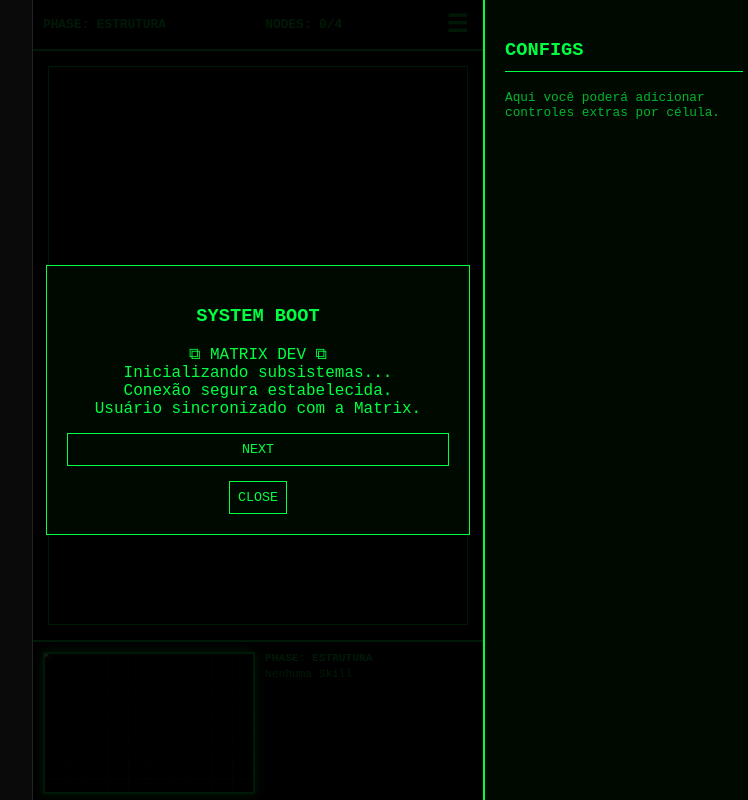
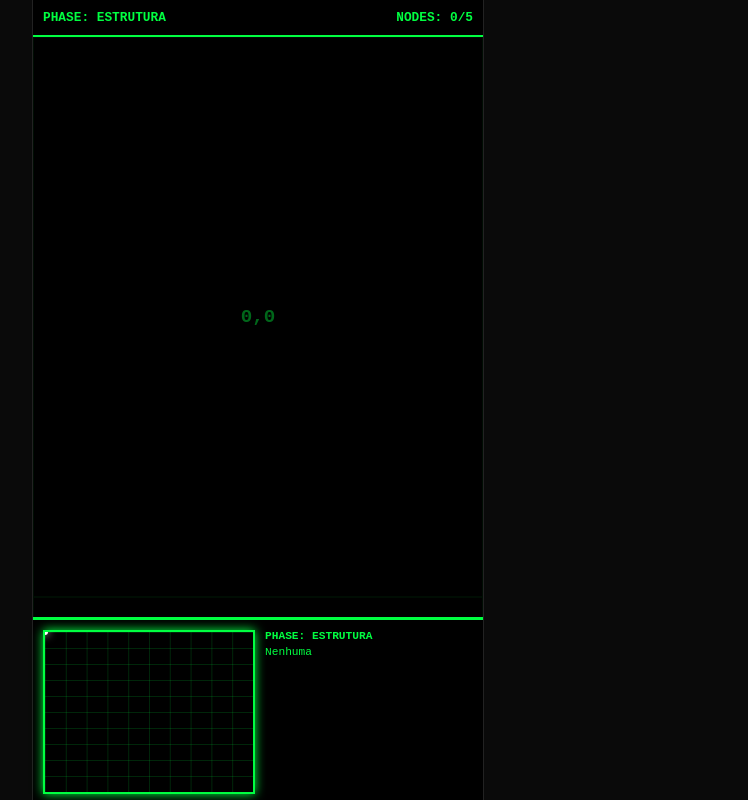
Before and after one commit to elvishuges/matrix-game, a plain HTML site: page index.html in a window 1280 px wide. Shown: the whole page, without its empty margins (382-1130 px from the left). Drawn offline with Linux system fonts and the light colour scheme.

Commit message:
hotfix: voltando ao commit anterior. correcao de bugs

```diff
--- a/index.html
+++ b/index.html
@@ -2,8 +2,10 @@
 <html lang="en">
   <head>
     <meta charset="UTF-8" />
-    <meta name="viewport" "content="width=device-width, initial-scale=1.0,
-    maximum-scale=1.0, user-scalable=no,viewport-fit=cover" />
+    <meta
+      name="viewport"
+      content="width=device-width, initial-scale=1.0, maximum-scale=1.0, user-scalable=no"
+    />
     <title>Matrix Dev Escape - Precision</title>
 
     <style>
@@ -33,8 +35,7 @@
       #mobile-container {
         width: 100%;
         max-width: var(--game-width);
-        height: 100dvh;
-        padding-bottom: env(safe-area-inset-bottom);
+        height: 100vh;
         background: var(--bg);
         display: flex;
         flex-direction: column;
@@ -43,61 +44,25 @@
         position: relative;
       }
 
-      /* MENU LATERAL ESTILO INSTAGRAM */
-      #side-menu {
-        position: absolute;
-        top: 0;
-        right: -280px; /* Escondido */
-        width: 280px;
-        height: 100%;
-        background: var(--modal-bg);
-        border-left: 2px solid var(--phase-color);
-        z-index: 200;
-        transition: right 0.3s ease;
-        padding: 20px;
-        box-sizing: border-box;
-      }
-
-      #side-menu.active {
-        right: 0;
-      }
-
-      .menu-overlay {
-        display: none;
-        position: absolute;
-        inset: 0;
-        background: rgba(0, 0, 0, 0.5);
-        z-index: 190;
-      }
-
+      /* ADIÇÃO: BARRA DE INFORMAÇÕES NO TOPO */
       #top-info {
         padding: 10px;
         background: #000;
         border-bottom: 2px solid var(--phase-color);
         display: flex;
         justify-content: space-between;
-        align-items: center;
         font-size: 0.8rem;
         font-weight: bold;
         z-index: 20;
       }
 
-      /* BOTÃO DO MENU */
-      .menu-trigger {
-        cursor: pointer;
-        font-size: 1.5rem;
-        padding: 0 5px;
-      }
-
       #viewport {
         flex: 1;
-        margin: 15px; /* Margem que cria o efeito de retângulo */
-        border: 1px solid var(--phase-color);
-        position: relative;
         overflow: auto;
         scroll-snap-type: both mandatory;
-        background: #000;
-        z-index: 10;
+        -webkit-overflow-scrolling: touch;
+        border-bottom: 1px solid var(--phase-color);
+        position: relative;
       }
 
       #world-mask {
@@ -150,8 +115,6 @@
         padding: 10px;
         gap: 10px;
         border-top: 2px solid var(--phase-color);
-        padding-bottom: calc(10px + env(safe-area-inset-bottom));
-        box-sizing: border-box;
       }
 
       #mini-map {
@@ -250,26 +213,9 @@
 
   <body>
     <div id="mobile-container">
-      <div class="menu-overlay" id="menu-overlay" onclick="toggleMenu()"></div>
-
-      <div id="side-menu">
-        <h3
-          style="
-            border-bottom: 1px solid var(--phase-color);
-            padding-bottom: 10px;
-          "
-        >
-          CONFIGS
-        </h3>
-        <p style="font-size: 0.8rem; opacity: 0.7">
-          Aqui você poderá adicionar controles extras por célula.
-        </p>
-      </div>
-
       <div id="top-info">
         <span id="top-phase-name">PHASE: ???</span>
         <span id="top-progress">NODES: 0/0</span>
-        <span class="menu-trigger" onclick="toggleMenu()">☰</span>
       </div>
 
       <div id="viewport">
@@ -309,14 +255,6 @@
     </div>
 
     <script>
-      // FUNÇÃO PARA O MENU
-      function toggleMenu() {
-        const menu = document.getElementById("side-menu");
-        const overlay = document.getElementById("menu-overlay");
-        const isActive = menu.classList.toggle("active");
-        overlay.style.display = isActive ? "block" : "none";
-      }
-
       const gameFases = [
         {
           id: 0,
@@ -344,9 +282,16 @@
               a: "mkdir",
               skill: "LINUX_MKDIR",
             },
+            "1,2": {
+              q: "Qual palavra cria uma constante no JavaScript?",
+              options: ["var", "let", "const"],
+              a: 2,
+              skill: "JS_CONST",
+            },
             "5,5": { type: "EXIT" },
           },
         },
+
         {
           id: 1,
           nome: "DOCKER & JS",
@@ -378,6 +323,7 @@
             "9,9": { type: "EXIT" },
           },
         },
+
         {
           id: 2,
           nome: "GIT CONTROL",
@@ -410,6 +356,7 @@
             "9,9": { type: "EXIT" },
           },
         },
+
         {
           id: 3,
           nome: "VUE CORE",
@@ -442,6 +389,7 @@
             "9,9": { type: "EXIT" },
           },
         },
+
         {
           id: 4,
           nome: "REACT MATRIX",
@@ -475,6 +423,7 @@
             "9,9": { type: "EXIT" },
           },
         },
+
         {
           id: 5,
           nome: "NODE & TYPESCRIPT",
@@ -521,113 +470,21 @@
       const worldMask = document.getElementById("world-mask");
       const overlay = document.getElementById("modal-overlay");
 
-      const onboardingSteps = [
-        {
-          title: "SYSTEM BOOT",
-          logo: "⧉ MATRIX DEV ⧉",
-          text: [
-            "Inicializando subsistemas...",
-            "Conexão segura estabelecida.",
-            "Usuário sincronizado com a Matrix.",
-          ],
-        },
-        {
-          title: "OBJETIVO",
-          logo: "▲ PROTOCOL 01 ▲",
-          text: [
-            "Desbloqueie todos os NODES.",
-            "Cada NODE exige conhecimento técnico.",
-            "Colete habilidades suficientes.",
-          ],
-        },
-        {
-          title: "PROTOCOLO DE OPERAÇÃO",
-          logo: "◉ RULESET ◉",
-          text: [
-            "Explore o mapa.",
-            "Acesse terminais.",
-            "EXIT só libera com progresso completo.",
-          ],
-        },
-      ];
-
-      let onboardingIndex = 0;
-      let typingTimeout;
-
-      function startOnboarding() {
-        onboardingIndex = 0;
-        showOnboardingStep();
-      }
-
-      function showOnboardingStep() {
-        const step = onboardingSteps[onboardingIndex];
-        document.getElementById("modal-title").innerText = step.title;
-        document.getElementById("modal-body").innerHTML = `
-          <div class="boot-logo">${step.logo}</div>
-          <div id="typing-text" class="typing"></div>
-        `;
-        document.getElementById("modal-question").innerText = "";
-        overlay.style.display = "flex";
-        typeLines(step.text, document.getElementById("typing-text"), () => {
-          renderNextButton();
-        });
-      }
-
-      function typeLines(lines, container, done) {
-        let lineIndex = 0;
-        function typeLine() {
-          if (lineIndex >= lines.length) {
-            done();
-            return;
-          }
-          let charIndex = 0;
-          const line = lines[lineIndex];
-          const p = document.createElement("div");
-          container.appendChild(p);
-          function typeChar() {
-            if (charIndex < line.length) {
-              p.textContent += line[charIndex++];
-              typingTimeout = setTimeout(typeChar, 30);
-            } else {
-              lineIndex++;
-              setTimeout(typeLine, 300);
-            }
-          }
-          typeChar();
-        }
-        typeLine();
-      }
-
-      function renderNextButton() {
-        const btn = document.createElement("button");
-        btn.className = "btn";
-        btn.style.width = "100%";
-        btn.style.marginTop = "15px";
-        btn.innerText =
-          onboardingIndex === onboardingSteps.length - 1
-            ? "INITIALIZE"
-            : "NEXT";
-        btn.onclick = () => {
-          clearTimeout(typingTimeout);
-          onboardingIndex++;
-          if (onboardingIndex < onboardingSteps.length) showOnboardingStep();
-          else closeModal();
-        };
-        document.getElementById("modal-body").appendChild(btn);
-      }
-
       function loadPhase(idx) {
         currentFaseIdx = idx;
         inventory = [];
         world.innerHTML = "";
         minimap.querySelectorAll(".task-node").forEach((n) => n.remove());
+
         const fase = gameFases[idx];
+
         document.documentElement.style.setProperty("--phase-color", fase.color);
         document.getElementById("phase-label").innerText =
           "PHASE: " + fase.nome;
         document.getElementById("top-phase-name").innerText =
           "PHASE: " + fase.nome;
         updateInventoryUI();
+
         worldMask.style.display = fase.escuro ? "block" : "none";
         light.style.display = fase.escuro ? "block" : "none";
 
@@ -636,6 +493,7 @@
             const coord = `${c},${r}`;
             const sec = document.createElement("section");
             sec.className = "section";
+
             if (fase.data[coord]) {
               const node = document.createElement("div");
               node.className = "task-node";
@@ -646,6 +504,7 @@
               if (fase.data[coord].type === "EXIT")
                 node.style.background = "gold";
               minimap.appendChild(node);
+
               const isExit = fase.data[coord].type === "EXIT";
               sec.innerHTML = `<h2>[ ${isExit ? "EXIT" : "NODE"} ${coord} ]</h2>
                 <button class="btn" onclick="${
@@ -667,6 +526,7 @@
         document.getElementById("modal-question").innerText = data.q;
         const body = document.getElementById("modal-body");
         body.innerHTML = "";
+
         if (data.options) {
           data.options.forEach((opt, i) => {
             const b = document.createElement("button");
@@ -686,11 +546,14 @@
 
       function validate(choiceIdx = null) {
         const data = gameFases[currentFaseIdx].data[currentCoord];
-        let isCorrect =
-          choiceIdx !== null
-            ? choiceIdx === data.a
-            : document.getElementById("ans").value.toLowerCase().trim() ===
-              data.a;
+        let isCorrect = false;
+
+        if (choiceIdx !== null) isCorrect = choiceIdx === data.a;
+        else
+          isCorrect =
+            document.getElementById("ans").value.toLowerCase().trim() ===
+            data.a;
+
         if (isCorrect) {
           if (!inventory.includes(data.skill)) inventory.push(data.skill);
           document.getElementById(`node-${currentCoord}`).style.background =
@@ -708,10 +571,11 @@
         const required = Object.keys(faseData).filter(
           (k) => faseData[k].skill
         ).length;
+
         if (inventory.length >= required) {
-          if (currentFaseIdx < gameFases.length - 1)
+          if (currentFaseIdx < gameFases.length - 1) {
             loadPhase(currentFaseIdx + 1);
-          else {
+          } else {
             document.getElementById("modal-title").innerText = "SYSTEM CRACKED";
             document.getElementById("modal-question").innerText =
               "Você escapou da Matrix.";
@@ -729,12 +593,14 @@
       function updateInventoryUI() {
         const list = document.getElementById("skill-list");
         const topProg = document.getElementById("top-progress");
-        const required = Object.keys(gameFases[currentFaseIdx].data).filter(
-          (k) => gameFases[currentFaseIdx].data[k].skill
+        const faseData = gameFases[currentFaseIdx].data;
+        const required = Object.keys(faseData).filter(
+          (k) => faseData[k].skill
         ).length;
+
         list.innerHTML = inventory.length
           ? inventory.map((s) => `<span class="skill-tag">${s}</span>`).join("")
-          : "Nenhuma Skill ";
+          : "Nenhuma";
         topProg.innerText = `NODES: ${inventory.length}/${required}`;
       }
 
@@ -753,6 +619,7 @@
         const mapH = minimap.clientHeight;
         const posX = pctX * (mapW * 0.9) + mapW * 0.05;
         const posY = pctY * (mapH * 0.9) + mapH * 0.05;
+
         dot.style.left = posX + "px";
         dot.style.top = posY + "px";
 
@@ -762,6 +629,7 @@
           const vy = viewport.scrollTop + viewport.clientHeight / 2;
           worldMask.style.setProperty("--vx", vx + "px");
           worldMask.style.setProperty("--vy", vy + "px");
+
           minimap.querySelectorAll(".task-node").forEach((node) => {
             const nx = (parseFloat(node.style.left) * mapW) / 100;
             const ny = (parseFloat(node.style.top) * mapH) / 100;
@@ -776,7 +644,6 @@
       });
 
       loadPhase(0);
-      startOnboarding();
     </script>
   </body>
 </html>
```
